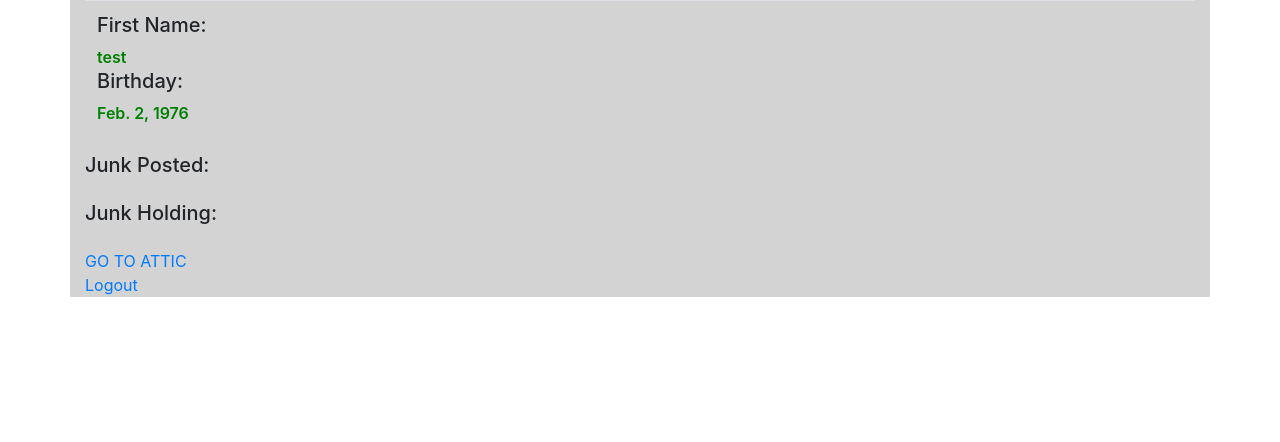
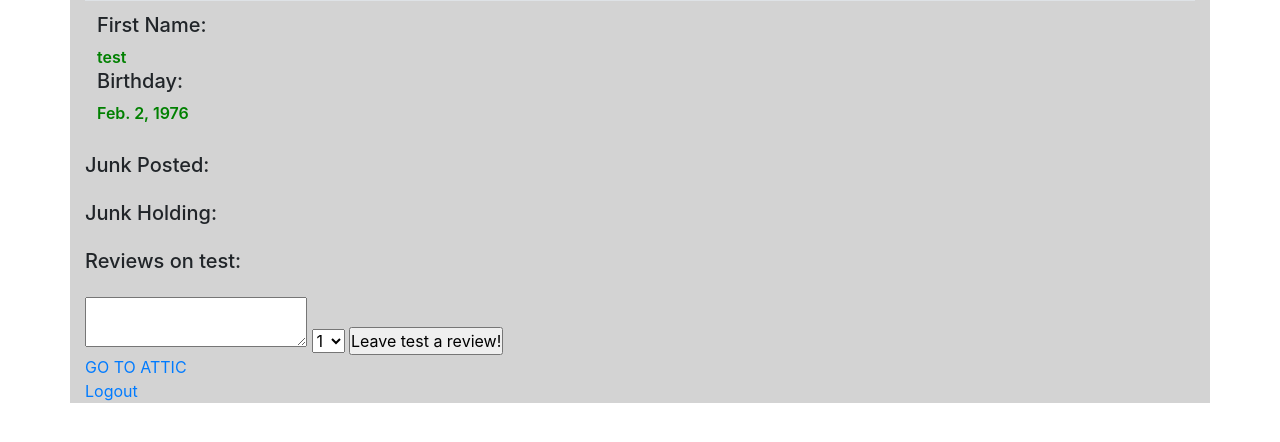
Before and after one commit to jhoney92021/Attic, a Django app: template apps/LOGIN_APP/templates/LOGIN_APP/userPage.html in a window 1280 px wide. Shown: the top 442 px of the page. Run offline with Django 3.2, Linux system fonts and the light colour scheme; the template is opened without the code that fills it: values that come from a table or form of the project are taken from there, others are empty; data comes from the database, SQL or seed files in the repository; both versions use the stored data as it was before the commit; parts of the project's set-up code (start-up, migrations or seed data) failed here and were passed over; some libraries are stand-ins or nearby versions.

Commit message:
reviews can be seen and added on the user and junk page

```diff
--- a/apps/ATTIC_APP/urls.py
+++ b/apps/ATTIC_APP/urls.py
@@ -9,8 +9,10 @@ from apps.ATTIC_APP import views
 #ATTIC_APP_URLS
 #ATTIC_APP_URLS
 urlpatterns = [
+    url(r'^review/(?P<user_id>\d+)$', views.reviewPoster),
     url(r'^reservejunk/(?P<junkID>\d+)$', views.reserveJunk),
     url(r'^deletejunk/(?P<junkID>\d+)$', views.deleteJunk),
+    url(r'^review_junk/(?P<junkID>\d+)$', views.reviewJunk),#JUNK PAGE
     url(r'^(?P<junkID>\d+)$', views.junkPage),#JUNK PAGE
     url(r'^addJunk$', views.addJunk),#ADD NEW JUNK
     url(r'^$', views.index),
--- a/apps/LOGIN_APP/models.py
+++ b/apps/LOGIN_APP/models.py
@@ -93,13 +93,6 @@ class Users(models.Model):
     updated_at = models.DateTimeField(auto_now=True)
     objects = Manager()
 
-class Company(models.Model):#A COMPANY IS USER, WHO IS LEGALLY A LLC OR HIGHER
-    name = models.CharField(max_length=20)#NAME OF COMPANY
-    description = models.TextField()#DESCRIPTION OF COMPANY
-    administrator = models.OneToOneField(Users, related_name='company_administrator')#COMPANIES SINGLE OWNER
-    employee = models.ForeignKey(Users, related_name='company_employee', default=administrator)#OTHER USERS HOW HAVE ACCESS TO COMPANY
-    created_at = models.DateTimeField(auto_now_add=True)
-    updated_at = models.DateTimeField(auto_now=True)
 
 #END TABLE MODELS
 #END TABLE MODELS
--- a/apps/LOGIN_APP/templates/LOGIN_APP/userPage.html
+++ b/apps/LOGIN_APP/templates/LOGIN_APP/userPage.html
@@ -45,7 +45,32 @@
                 </tr>
             {% endfor %}
         </table><!--JUNK HOLDING-->
-
+        <table class="table"><!--thisUser's reviews-->
+            <h5>Reviews on {{thisUser.fname}}:</h5>
+            {% for review in thisUser.reviewed.all %}
+                <tr>
+                    <td>
+                        <span style="color: green; font-weight: 600">{{review.creator.fname}} {{review.creator.lname}}</span>  <br>
+                        <span style="color: green; font-weight: 600">{{review.content}}</span>  <br>
+                        <span style="color: green; font-weight: 600">{{review.rating}} out of 5</span>
+                    </td>
+                </tr>
+            {% endfor %}
+        </table><!--thisUser's reviews-->
+        {% if thisUser.id != request.session.user_live  %}
+        <form action="/attic/review/{{thisUser.id}}" method="POST">
+            {% csrf_token %}
+            <textarea name="review"></textarea>
+            <select name="rate">
+                <option value="1">1</option>
+                <option value="2">2</option>
+                <option value="3">3</option>
+                <option value="4">4</option>
+                <option value="5">5</option>
+            </select>
+            <input type="submit" value="Leave {{thisUser.fname}} a review!">
+        </form>
+        {% endif %}
         <a href="/attic">GO TO ATTIC</a>     <br>
         <a href="/logout">Logout</a>
     </div><!--CONTAINER-->
--- a/apps/LOGIN_APP/views.py
+++ b/apps/LOGIN_APP/views.py
@@ -73,7 +73,6 @@ def logout(request): #CLEAR USER IN SESSION
 def userPage(request, userID): #FOR RENDERING A USERS PAGE
     context = {
         'thisUser': Users.objects.get(id= userID)
-
     }
 
     return render(request, "LOGIN_APP/userPage.html", context)
```
Also changed, not shown: apps/ATTIC_APP/templates/ATTIC_APP/junkPage.html (+24 -0 lines), apps/ATTIC_APP/views.py (+28 -1 lines), apps/ATTIC_APP/migrations/0001_initial.py, apps/ATTIC_APP/migrations/0002_equipment_poster.py (deleted), apps/ATTIC_APP/migrations/0003_auto_20190720_1435.py (deleted), apps/ATTIC_APP/migrations/0004_auto_20190720_1444.py (deleted), apps/ATTIC_APP/migrations/0005_auto_20190720_1530.py (deleted), apps/ATTIC_APP/migrations/0006_auto_20190720_1543.py (deleted), apps/LOGIN_APP/migrations/0001_initial.py, apps/LOGIN_APP/migrations/0002_company.py (deleted), db.sqlite3.
